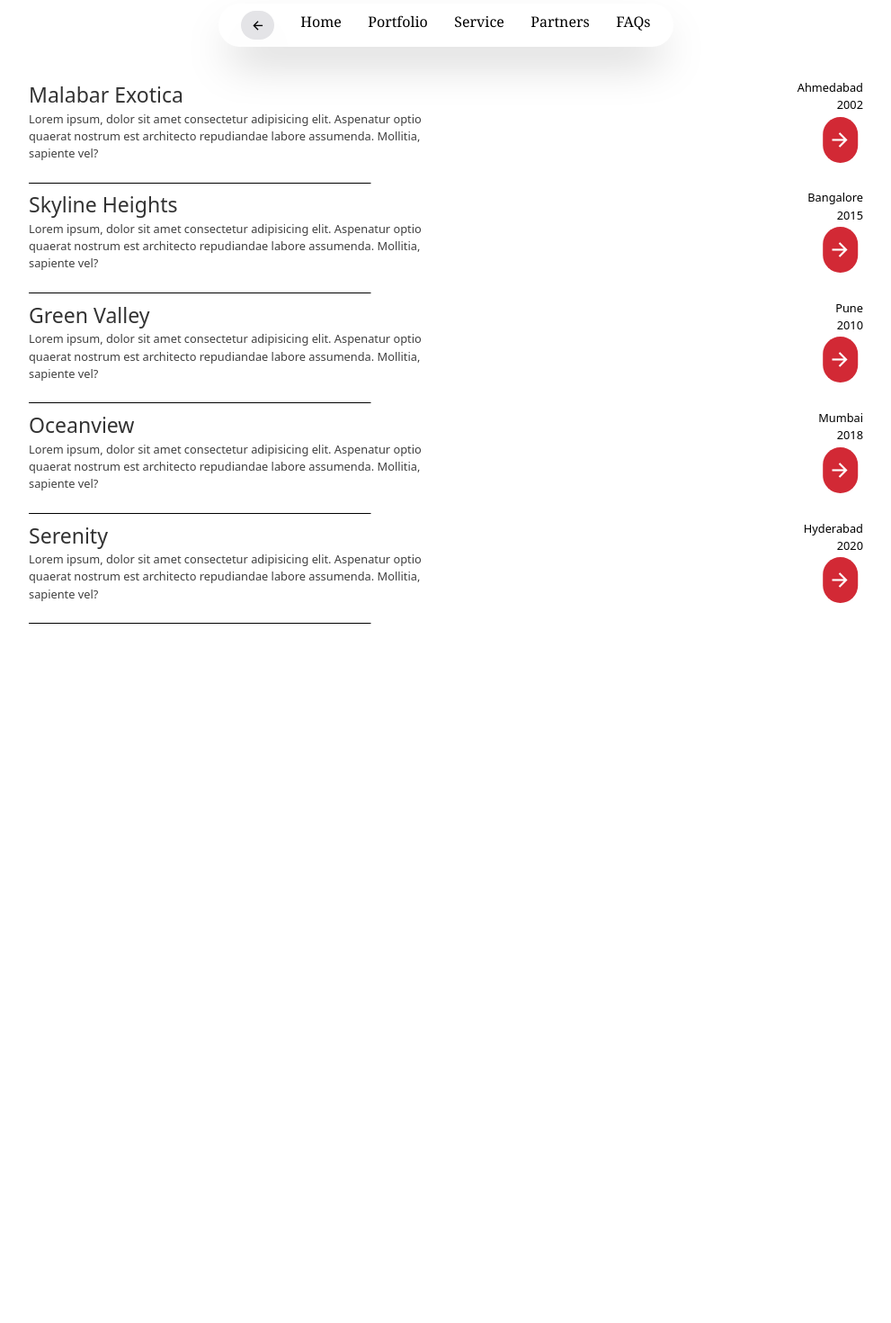
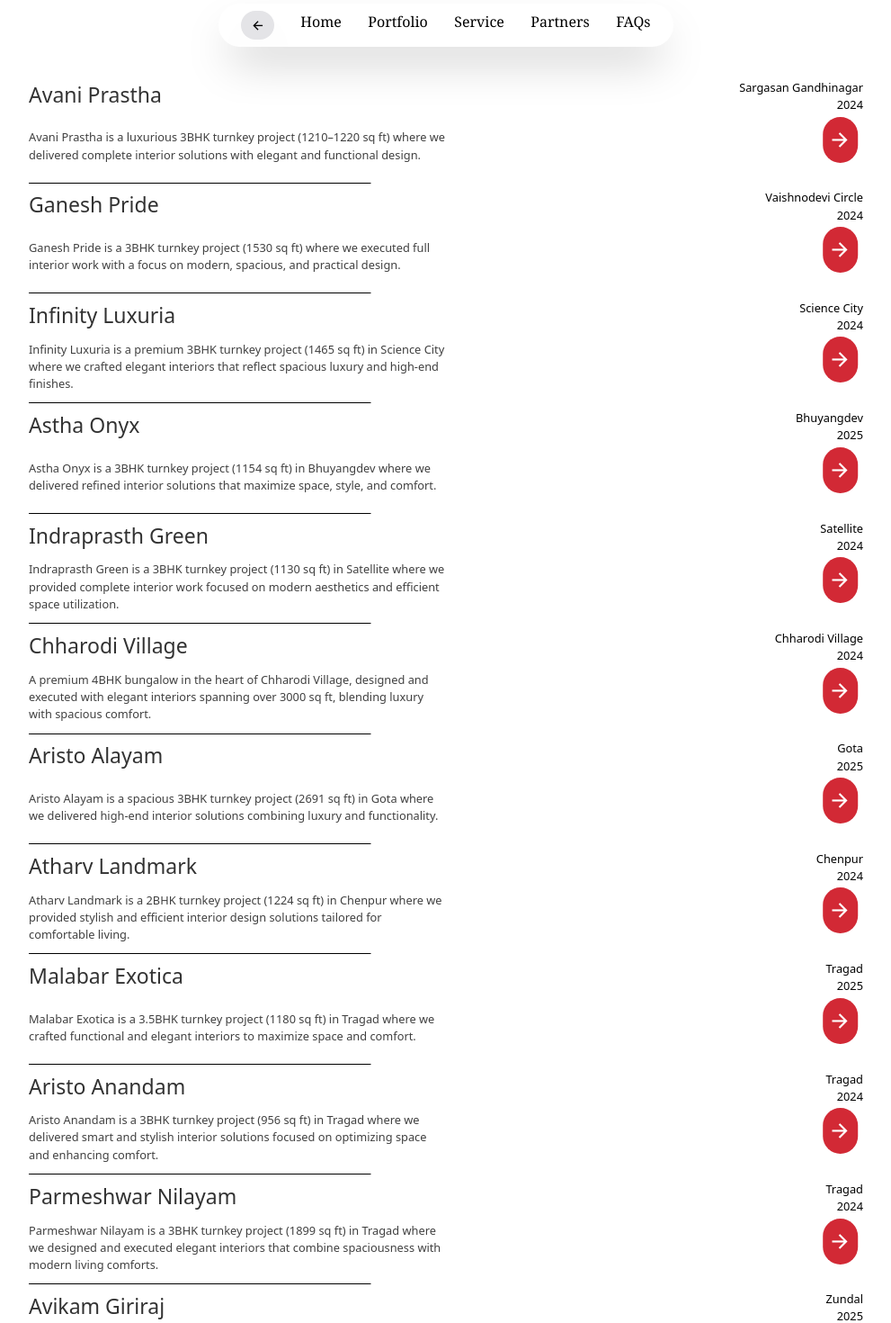
Before and after one commit to bhavycan/Tanika-Website, a React (Vite) app: page /portfolio in a window 1280 px wide. Shown: the part 740-2210 px from the top of the page at 90% size, without its empty margins (144-1135 px from the left). Before the commit the page ends 1600 px from the top, so only its background shows below. Built offline with nearby package versions, Linux system fonts and the light colour scheme; a web font is replaced by a local one.

Commit message:
portfolio content updated

```diff
--- a/src/components/portfolio/HomePortfolio.jsx
+++ b/src/components/portfolio/HomePortfolio.jsx
@@ -53,7 +53,7 @@ const HomePortfolio = () => {
               transition={{ duration: 1, delay: 1 }}
               className={`${isMobile ? "text-[3.5vw] w-[90%] h-full" : "text-[1.1vw] w-[90%]"}`}
             >
-              Lorem ipsum dolor, sit amet consectetur adipisicing elit. Nulla amet ipsam quia at sequi facere nemo laudantium consequatur, doloribus quidem voluptatum a repudiandae, veritatis, et sit atque tempora perspiciatis? Labore modi asp
+             Every space tells a story. Designed with precision, shaped by experience, and brought to life with passion. From concept to creation, we deliver interiors that reflect personality, purpose, and perfection.
             </motion.p>
           </div>
         </article>
--- a/src/components/portfolio/StepPart.jsx
+++ b/src/components/portfolio/StepPart.jsx
@@ -8,36 +8,105 @@ const StepPart = () => {
 
  const flats = [
   {
-      name: "Malabar Exotica",
-      location: "Ahmedabad",
-      year: 2002,
+    name: "Avani Prastha",
+    location: "Sargasan Gandhinagar",
+    year: 2024,
     image: "https://images.unsplash.com/photo-1572120360610-d971b9b78830",
+    description: "Avani Prastha is a luxurious 3BHK turnkey project (1210–1220 sq ft) where we delivered complete interior solutions with elegant and functional design."
   },
   {
-      name: "Skyline Heights",
-      location: "Bangalore",
-      year: 2015,
+    name: "Ganesh Pride",
+    location: "Vaishnodevi Circle",
+    year: 2024,
     image: "https://images.unsplash.com/photo-1599423300746-b62533397364",
+    description : "Ganesh Pride is a 3BHK turnkey project (1530 sq ft) where we executed full interior work with a focus on modern, spacious, and practical design."
   },
   {
-      name: "Green Valley",
-      location: "Pune",
-      year: 2010,
+    name: "Infinity Luxuria",
+    location: "Science City",
+    year: 2024,
     image: "https://images.unsplash.com/photo-1501183638710-841dd1904471",
+    description : "Infinity Luxuria is a premium 3BHK turnkey project (1465 sq ft) in Science City where we crafted elegant interiors that reflect spacious luxury and high-end finishes."
   },
   {
-      name: "Oceanview",
-      location: "Mumbai",
-      year: 2018,
+    name: "Astha Onyx",
+    location: "Bhuyangdev",
+    year: 2025,
     image: "https://images.unsplash.com/photo-1565182999561-18d7dc61bb0b",
+    description : "Astha Onyx is a 3BHK turnkey project (1154 sq ft) in Bhuyangdev where we delivered refined interior solutions that maximize space, style, and comfort."
   },
   {
-      name: "Serenity",
-      location: "Hyderabad",
-      year: 2020,
+    name: "Indraprasth Green",
+    location: "Satellite",
+    year: 2024,
     image: "https://images.unsplash.com/photo-1600585154340-be6161a56a0c",
+      description : "Indraprasth Green is a 3BHK turnkey project (1130 sq ft) in Satellite where we provided complete interior work focused on modern aesthetics and efficient space utilization."
   },
+  {
+    name: "Chharodi Village",
+    location: "Chharodi Village",
+    year: 2024,
+    image: "https://images.unsplash.com/photo-1599423300746-b62533397364",
+    description : "A premium 4BHK bungalow in the heart of Chharodi Village, designed and executed with elegant interiors spanning over 3000 sq ft, blending luxury with spacious comfort."
+  },
+  {
+    name: "Aristo Alayam",
+    location: "Gota",
+    year: 2025,
+    image: "https://images.unsplash.com/photo-1501183638710-841dd1904471",
+    description : "Aristo Alayam is a spacious 3BHK turnkey project (2691 sq ft) in Gota where we delivered high-end interior solutions combining luxury and functionality."
+  },
+  {
+    name: "Atharv Landmark",
+    location: "Chenpur",
+    year: 2024,
+    image: "https://images.unsplash.com/photo-1565182999561-18d7dc61bb0b",
+    description : "Atharv Landmark is a 2BHK turnkey project (1224 sq ft) in Chenpur where we provided stylish and efficient interior design solutions tailored for comfortable living."
+  },
+  {
+    name: "Malabar Exotica",
+    location: "Tragad",
+    year: 2025,
+    image: "https://images.unsplash.com/photo-1572120360610-d971b9b78830",
+    description : "Malabar Exotica is a 3.5BHK turnkey project (1180 sq ft) in Tragad where we crafted functional and elegant interiors to maximize space and comfort."
+  },
+  {
+    name: "Aristo Anandam",
+    location: "Tragad",
+    year: 2024,
+    image: "https://images.unsplash.com/photo-1600585154340-be6161a56a0c",
+    description : "Aristo Anandam is a 3BHK turnkey project (956 sq ft) in Tragad where we delivered smart and stylish interior solutions focused on optimizing space and enhancing comfort."
+  },
+  {
+    name: "Parmeshwar Nilayam",
+    location: "Tragad",
+    year: 2024,
+    image: "https://images.unsplash.com/photo-1599423300746-b62533397364",
+    description : "Parmeshwar Nilayam is a 3BHK turnkey project (1899 sq ft) in Tragad where we designed and executed elegant interiors that combine spaciousness with modern living comforts."
+  },
+  {
+    name: "Avikam Giriraj",
+    location: "Zundal",
+    year: 2025,
+    image: "https://images.unsplash.com/photo-1501183638710-841dd1904471",
+    description : "Avikam Giriraj is a 3BHK turnkey project (848.97 sq ft) in Zundal where we delivered compact yet thoughtfully designed interiors that balance functionality with style."
+  },
+  {
+    name: "Atulyam",
+    location: "Raysan Gandhinagar",
+    year: 2025,
+    image: "https://images.unsplash.com/photo-1501183638710-841dd1904471",
+    description : "Atulyam is a 3BHK turnkey project (2295 sq ft) in Raysan, Gandhinagar where we executed luxurious and spacious interiors tailored for elegant and modern living."
+  },
+  {
+    name: "Mahadev parisar",
+    location: "Vijapur",
+    year: 2025,
+    image: "https://images.unsplash.com/photo-1501183638710-841dd1904471",
+    description : "Mahadev Parisar is a 2900 sq ft bungalow in Vijapur where we designed and executed premium interiors that reflect elegance, comfort, and spacious living."
+  }
 ];
+
 
   return (
     <section className={`main w-full  mb-[20vh] flex flex-col`}>
@@ -54,20 +123,18 @@ const StepPart = () => {
             <motion.h1
               whileHover={{ scale: 1.1, transformOrigin: "left", opacity: 1 }}
               className={`w-full ${
-                isMobile ? "text-[5.5vw]" : "text-[1.8vw]"
+                isMobile ? "text-[5.5vw] leading-5" : "text-[1.8vw]"
               } opacity-80 flex items-center`}
             >
               {item.name}
             </motion.h1>
 
             <p
-              className={`w-full ${
+              className={`w-full flex items-center justify-center ${
                 isMobile ? "h-[15vh] text-[3vw]" : "h-[10vh] text-[1vw]"
               } opacity-75`}
             >
-              Lorem ipsum, dolor sit amet consectetur adipisicing elit. Aspenatur
-              optio quaerat nostrum est architecto repudiandae labore assumenda.
-              Mollitia, sapiente vel?
+             {item.description}
             </p>
 
             <motion.div
```
Lines whose indentation alone changed are shown as unchanged.
